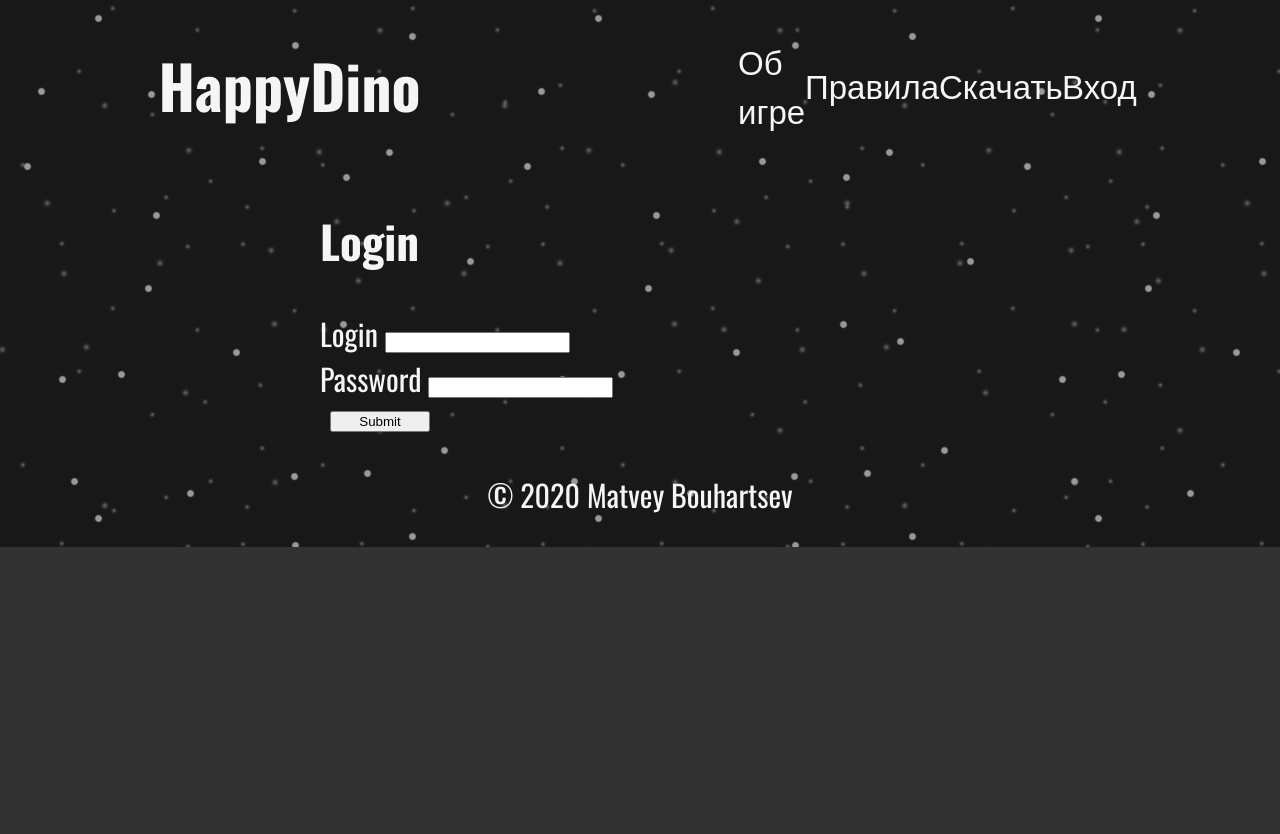
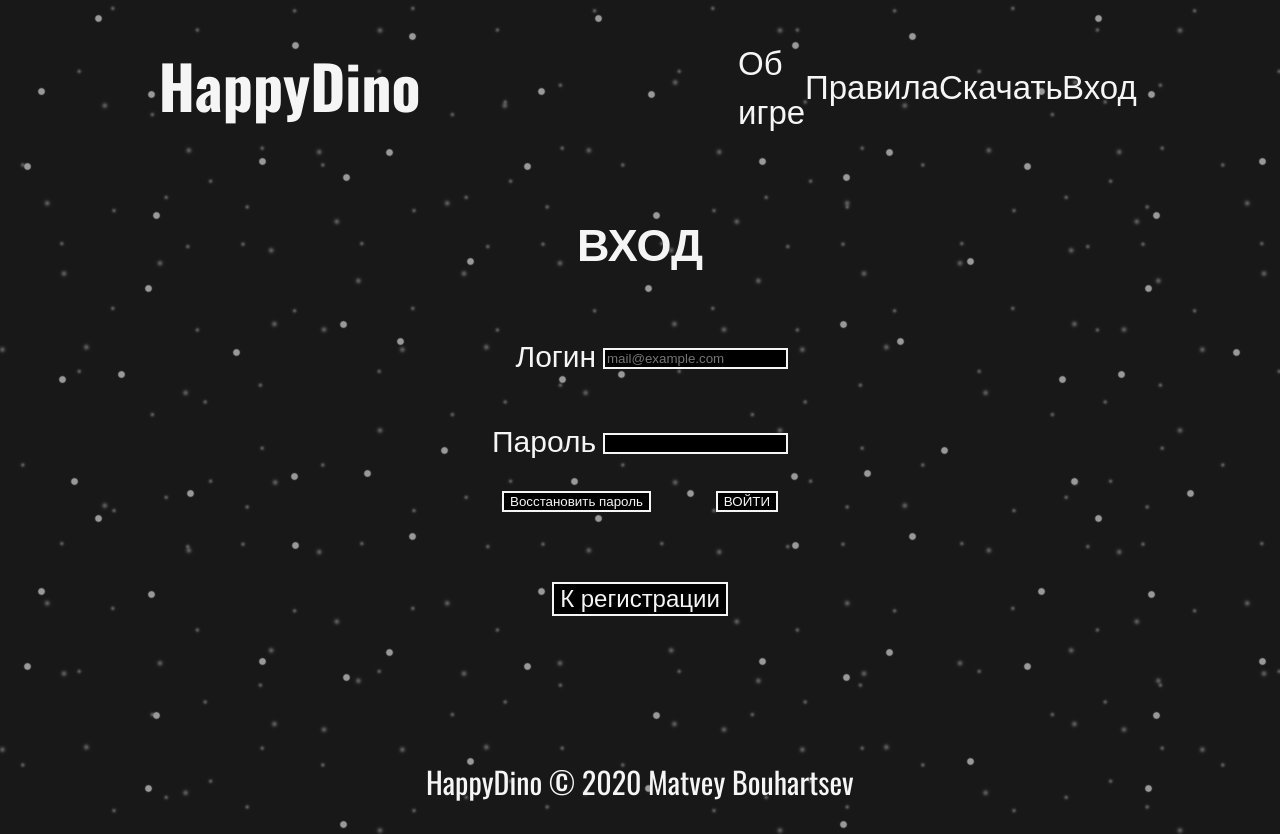
Before and after one commit to bouhartsev/ex1, a plain HTML site: page login.html in a window 1280 px wide. Before the commit the page ends 800 px from the top, so only its background shows below. Drawn offline with nearby package versions, Linux system fonts and the light colour scheme.

Commit message:
Login form

```diff
--- a/css/form.css
+++ /dev/null
@@ -1,17 +0,0 @@
-form {
-    height: 70%;
-    display: flex;
-    flex-direction: column;
-    width: 50%;
-    margin: auto;
-}
-.form_body {
-    display: flex;
-    flex-direction: column;
-
-}
-
-input[type="submit"] {
-    width: 100px;
-    margin: 10px;
-}
--- /dev/null
+++ b/css/login.css
@@ -0,0 +1,74 @@
+main {
+    min-height: 70vh;
+    display: flex;
+    flex-direction: column;
+    align-items: center;
+    justify-content: flex-start;
+}
+
+form {
+    height: fit-content;
+    display: flex;
+    flex-direction: column;
+    align-items: center;
+    width: 50%;
+}
+.form_body {
+    display: flex;
+    flex-direction: column;
+    align-items: flex-end;
+}
+
+h2 {
+    text-transform: uppercase;
+}
+
+label {
+    vertical-align: middle;
+    margin: 20px 0;
+}
+
+input[type="submit"] {
+    text-transform: uppercase;
+}
+
+input[type="submit"], input[type="button"], input[type="reset"] {
+    margin: 10px;
+    cursor: pointer;
+}
+
+input,input[type="submit"], input[type="button"], button {
+    vertical-align: middle;
+    background: black;
+    border: 2px solid var(--white);
+    color: var(--white);
+}
+
+.buttons {
+    width: 100%;
+    display: flex;
+    flex-direction: row-reverse;
+    justify-content: space-between;
+}
+
+button {
+    margin-top: 60px;
+    font-size: 0.8em;
+    cursor: pointer;
+}
+
+form[name="login_form"] {
+/*    display: none;*/
+}
+
+button[name="to_register"] {
+/*    display: none;*/
+}
+
+form[name="register_form"] {
+    display: none;
+}
+
+button[name="to_login"] {
+    display: none;
+}
--- a/css/main.css
+++ b/css/main.css
@@ -7,8 +7,14 @@
     --gray: rgba(200, 200, 200, 0.6);
 }
 
+::selection {
+	color: var(--white) !important;
+	background: var(--green) !important;
+}
+
 html {
     font-family: 'Oswald', sans-serif;
+
 }
 
 body {
--- /dev/null
+++ b/js/login.js
@@ -0,0 +1,15 @@
+function change(){
+    if(document.getElementById("login_form").style.display=='none') {
+        document.getElementById("login_form").style.display='flex';
+        document.getElementById("to_register").style.display='block';
+        document.getElementById("register_form").style.display='none';
+        document.getElementById("to_login").style.display='none';
+    }
+    else {
+        document.getElementById("login_form").style.display='none';
+        document.getElementById("to_register").style.display='none';
+        document.getElementById("register_form").style.display='flex';
+        document.getElementById("to_login").style.display='block';
+    }
+    return 0;
+}
--- a/login.html
+++ b/login.html
@@ -4,12 +4,13 @@
     <meta charset="UTF-8">
     <meta name="viewport" content="width=device-width, initial-scale=1.0">
 
-    <title>HappyDino</title>
+    <title>HappyDino - login</title>
 
     <link rel="shortcut icon" href="./img/logo.ico" type="image/x-icon">
     <link rel="stylesheet" href="css/main.css">
     <link rel="stylesheet" href="css/snow.css">
-    <link rel="stylesheet" href="css/form.css">
+    <link rel="stylesheet" href="css/login.css">
+    <script src="js/login.js" type="text/javascript"></script>
 </head>
 <body>
     <div class="snow"></div>
@@ -23,21 +24,53 @@
         </ul>
     </header>
     <main>
-        <form>
-            <h2>Login</h2>
+        <form name="login_form" id="login_form">
+            <h2>Вход</h2>
             <div class="form_body">
-                <label for="login">Login
-                    <input type="email" name="login">
+                <label for="login">Логин
+                    <input type="email" name="login" placeholder="mail@example.com" required>
                 </label>
-                <label for="password">Password
-                    <input type="password" name="password">
+                <label for="password">Пароль
+                    <input type="password" name="password" required>
                 </label>
-                <input type="submit">
+                <div class="buttons">
+                    <input type="submit" value="ВОЙТИ" form="login">
+                    <input type="button" value="Восстановить пароль">
+                </div>
             </div>
         </form>
+        <button name="to_register" onclick="change()" id="to_register">К регистрации</button>
+        <form name="register_form" id="register_form">
+            <h2>Регистрация</h2>
+            <div class="form_body">
+                <label for="login">Логин
+                    <input type="email" name="login" placeholder="mail@example.com" required>
+                </label>
+                <label for="password">Пароль
+                    <input type="password" name="password" required>
+                </label>
+                <label for="password2">Пароль ешё раз
+                    <input type="password" name="password2" required>
+                </label>
+                <label for="nik">Ник
+                    <input type="text" name="nik" required>
+                </label>
+                <label for="status">Статус
+                    <input type="text" name="status">
+                </label>
+                <label for="ava">Аватарка
+                    <input type="file" name="ava">
+                </label>
+                <div class="buttons">
+                    <input type="submit" value="Регистрация" form="register">
+                    <input type="reset" value="Сброс" form="register">
+                </div>
+            </div>
+        </form>
+        <button name="to_login" onclick="change()" id="to_login">Ко входу</button>
     </main>
     <footer>
-       <p>© 2020 <a href="https://bouhartsev.site/" class="link" target="_blank">Matvey Bouhartsev</a></p>
+       <p><a href="/" target="_parent">HappyDino</a> © 2020 <a href="https://bouhartsev.site/" class="link" target="_blank">Matvey Bouhartsev</a></p>
     </footer>
 </body>
 </html>
```
Also changed, not shown: index.html (+2 -2 lines).
